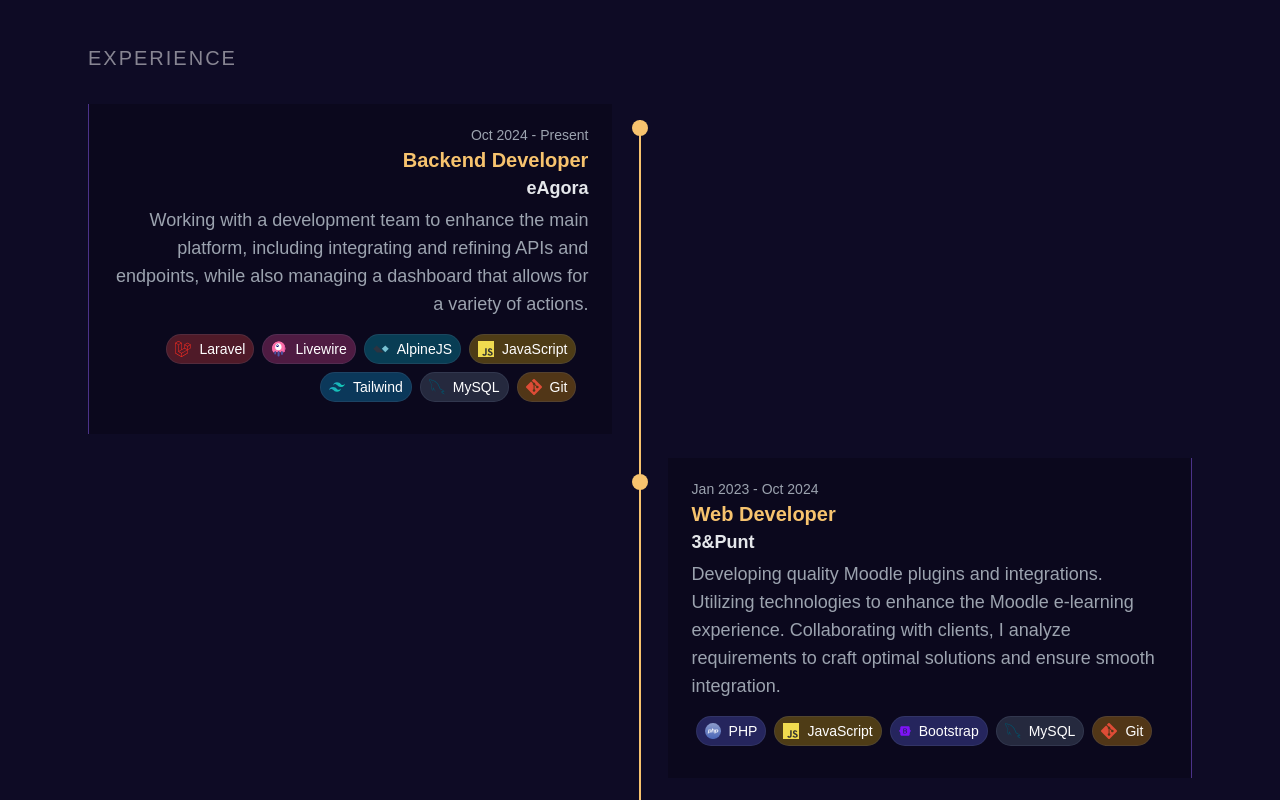
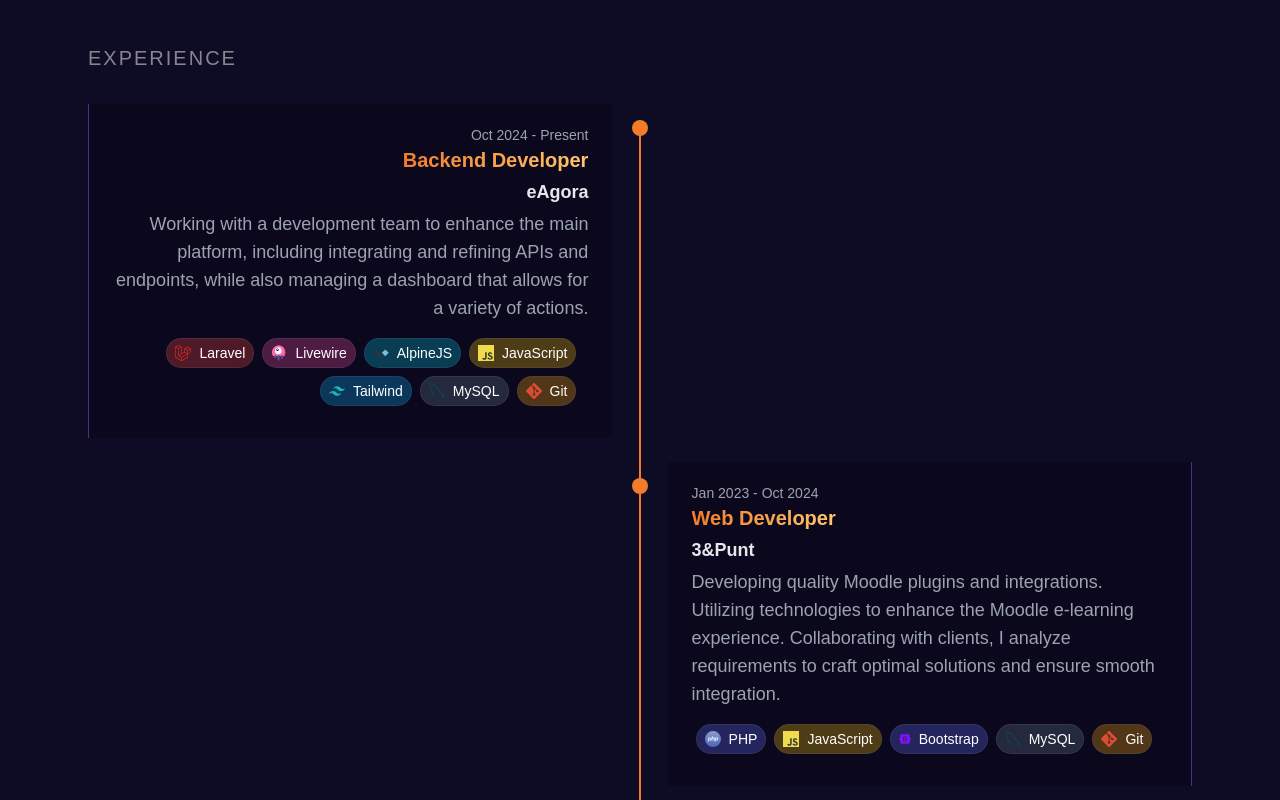
Before and after one commit to umigam3/personal-portfolio-v2, a Next.js app: page / in a window 1280 px wide. Shown: the part 1360-2160 px from the top of the page. Built offline with nearby package versions, Linux system fonts and the light colour scheme.

Commit message:
experience section wip

```diff
--- a/src/components/SocialsMobile.tsx
+++ b/src/components/SocialsMobile.tsx
@@ -10,7 +10,7 @@
         href="https://github.com/"
         target="_blank"
         rel="noopener noreferrer"
-        className="bg-[#191919] p-4 rounded-full cursor-pointer hover:bg-primary duration-200"
+        className="bg-[#191919] p-4 rounded-full cursor-pointer"
       >
         <GitHub className="w-5 h-5" />
       </a>
@@ -18,7 +18,7 @@
         href="https://linkedin.com/"
         target="_blank"
         rel="noopener noreferrer"
-        className="bg-[#191919] p-4 rounded-full cursor-pointer hover:bg-primary duration-200"
+        className="bg-[#191919] p-4 rounded-full cursor-pointer"
       >
         <LinkedIn className="w-5 h-5" />
       </a>
--- a/src/components/experience/Experience.tsx
+++ b/src/components/experience/Experience.tsx
@@ -25,7 +25,7 @@
     >
       <Title label="Experience" />
       <div className="relative h-full">
-        <div className="hidden lg:block absolute ml-2 lg:ml-0 left-0 top-4 lg:left-1/2 w-[2px] bg-secondary transform -translate-x-1/2 h-full"></div>
+        <div className="hidden lg:block absolute ml-2 lg:ml-0 left-0 top-4 lg:left-1/2 w-[2px] bg-[#F47B2A] transform -translate-x-1/2 h-full"></div>
 
         <ExperienceCard
           date="Oct 2024 - Present"
--- a/src/components/experience/ExperienceCard.tsx
+++ b/src/components/experience/ExperienceCard.tsx
@@ -15,7 +15,7 @@
 }) {
   return (
     <div className="relative w-full pb-6">
-      <div className="hidden lg:block absolute ml-2 lg:ml-0 bg-secondary w-4 h-4 rounded-full top-4 left-0 lg:left-1/2 transform -translate-x-1/2"></div>
+      <div className="hidden lg:block absolute ml-2 lg:ml-0 bg-[#F47B2A] w-4 h-4 rounded-full top-4 left-0 lg:left-1/2 transform -translate-x-1/2"></div>
       <div
         className={`relative ml-0 bg-black/20 p-6 rounded-tl-xl rounded-bl-xl lg:rounded-none
             ${
@@ -27,7 +27,7 @@
         <span className="block mb-1 text-sm leading-none text-gray-400 dark:text-gray-500">
           {date}
         </span>
-        <span className="text-secondary text-xl font-bold mb-1">
+        <span className="bg-gradient-to-r from-[#F47B2A] to-[#FFC76B] inline-block text-transparent bg-clip-text text-xl font-bold mb-1">
           {position}
         </span>
         <h3 className="text-lg font-semibold mb-1 text-gray-200">{company}</h3>
```
